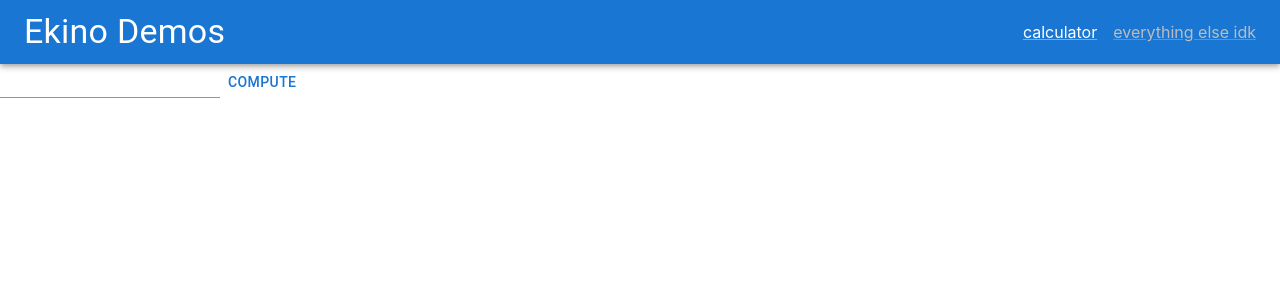
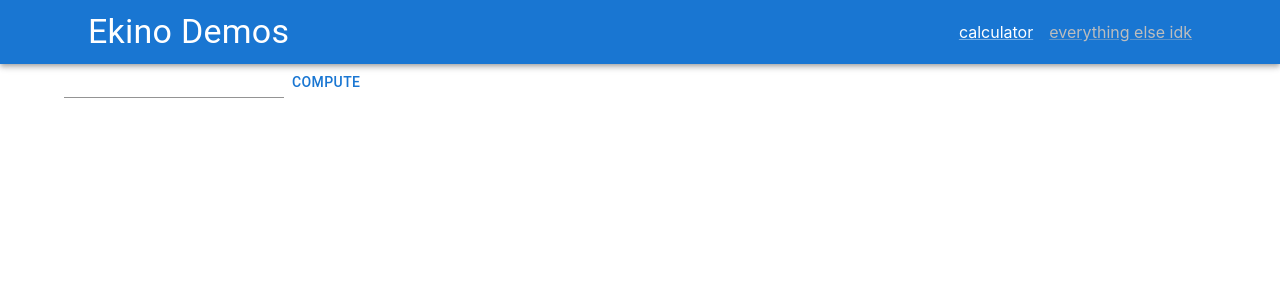
Before and after one commit to ekinohito/ekino-demos, a Next.js app: page /calculator in a window 1280 px wide. Shown: the top 300 px of the page. Built offline with nearby package versions, Linux system fonts and the light colour scheme.

Commit message:
improved header

```diff
--- a/pages/_app.tsx
+++ b/pages/_app.tsx
@@ -1,7 +1,10 @@
 import '../styles/globals.css'
 import type { AppProps } from 'next/app'
+import Layout from "../src/components/Layout";
 
 function MyApp({ Component, pageProps }: AppProps) {
-  return <Component {...pageProps} />
+  return <Layout>
+    <Component {...pageProps} />
+  </Layout>
 }
 export default MyApp
--- a/pages/calculator.tsx
+++ b/pages/calculator.tsx
@@ -13,7 +13,6 @@ const Calculator: NextPage = () => {
                 <meta name="description" content="Calculator written by me"/>
                 <link rel="icon" href="/favicon.ico"/>
             </Head>
-            <Header/>
             <Input
                 value={ input }
                 onChange={ (event) => setInput(event.target.value) }/>
--- a/src/components/Header.tsx
+++ b/src/components/Header.tsx
@@ -1,14 +1,24 @@
 import React from 'react'
-import {AppBar, Link, Toolbar, Typography} from "@mui/material";
+import {AppBar, Container, Link, Toolbar, Typography} from "@mui/material";
+import NextLink from "next/link"
+import {useRouter} from "next/router";
 
-export default function Header() {
+export default function Header(props: { links?: { href: string, text?: string }[] }) {
+    const router = useRouter()
     return <>
         <AppBar position="sticky">
-            <Toolbar>
-                <Typography variant="h4" flexGrow={ 1 }>Ekino Demos</Typography>
-                <Link color="primary.contrastText" sx={{ ml: 2, cursor: "pointer" }}>calculator</Link>
-                <Link color="grey.400" sx={{ ml: 2, cursor: "pointer"  }}>everything else idk</Link>
-            </Toolbar>
+            <Container>
+                <Toolbar>
+                    <NextLink href="/">
+                        <Typography variant="h4" flexGrow={ 1 }>
+                            <span style={{ cursor: "pointer" }}>Ekino Demos</span>
+                        </Typography>
+                    </NextLink>
+                    { props.links?.map(link => <NextLink key={ link.href } href={ link.href } passHref>
+                        <Link color={(link.href === router.pathname)?"primary.contrastText":"grey.400"} sx={{ ml: 2, cursor: "pointer" }}>{ link.text }</Link>
+                    </NextLink>) }
+                </Toolbar>
+            </Container>
         </AppBar>
     </>
 }
--- /dev/null
+++ b/src/components/Layout.tsx
@@ -0,0 +1,15 @@
+import React from 'react'
+import Header from "./Header";
+import {Container} from "@mui/material";
+
+export default function Layout(props: { children: React.ReactElement }) {
+    return <>
+        <Header links={[
+            { href: "/calculator", text: "calculator" },
+            { href: "/", text: "everything else idk" }
+        ]}/>
+        <Container>
+            { props.children }
+        </Container>
+    </>
+}
```
